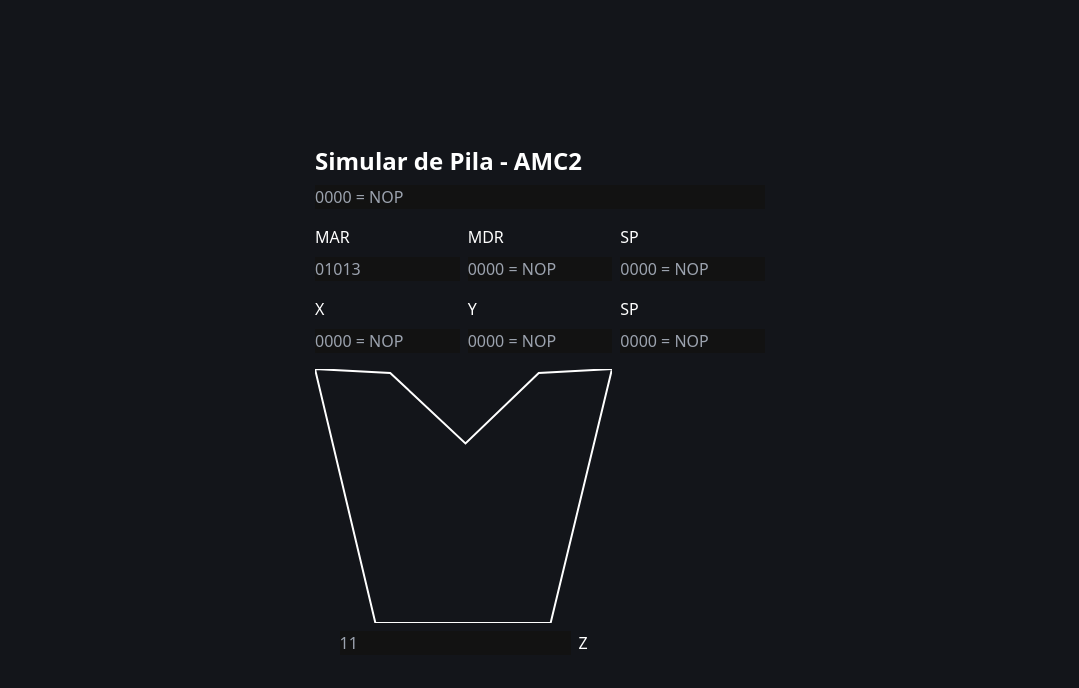
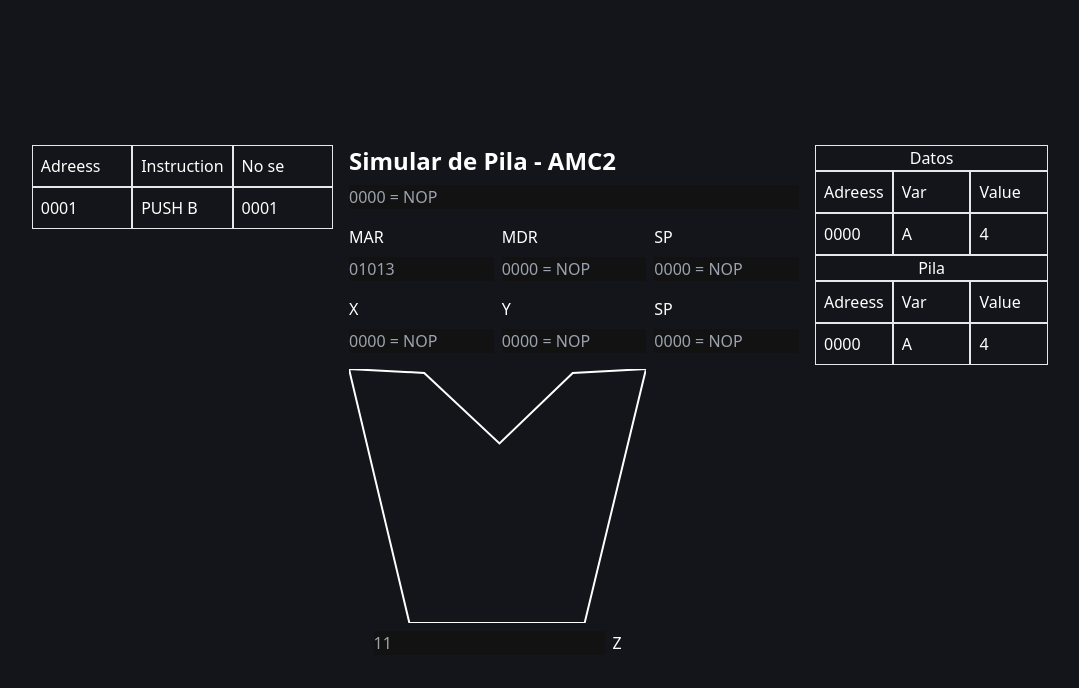
Before and after one commit to MiguelHG2351/amc2-simulacion, an Astro site: page / in a window 1280 px wide. Shown: the whole page, without its empty margins (100-1179 px from the left). Built offline with nearby package versions, Linux system fonts and the light colour scheme; Astro itself is replaced by a stand-in of ours.

Commit message:
added code instruction, data and pila sections

```diff
--- a/src/app/App.tsx
+++ b/src/app/App.tsx
@@ -2,6 +2,27 @@
 export default function App() {
   return (
     <main className="h-screen flex items-center justify-center">
+      <div className="flex gap-x-4">
+        <section className="code">
+          <ul className="grid grid-cols-3">
+            {/* headers table */}
+            <li className="p-2 border border-collapse">
+              Adreess
+            </li>
+            <li className="p-2 border border-collapse">
+              Instruction
+            </li>
+            <li className="p-2 border border-collapse">
+              No se
+            </li>
+            {/* end headers table */}
+
+            <li className="p-2 border border-collapse">0001</li>
+            <li className="p-2 border border-collapse">PUSH B</li>
+            <li className="p-2 border border-collapse">0001</li>
+            {/* end rows table */}
+          </ul>
+        </section>
         <section className="program max-w-[450px] w-[90%]">
           <h1 className="text-2xl font-bold mb-2">Simular de Pila - AMC2</h1>
           <form className="grid grid-cols-3 gap-y-4 gap-x-2">
@@ -40,6 +61,41 @@ export default function App() {
             <div className="col-span-1"></div>
           </form>
         </section>
+        <section className="flex flex-col">
+          <h2 className="text-center border">Datos</h2>
+          <ul className="grid grid-cols-3">
+            <li className="p-2 border border-collapse">
+              Adreess
+            </li>
+            <li className="p-2 border border-collapse">
+              Var
+            </li>
+            <li className="p-2 border border-collapse">
+              Value
+            </li>
+
+            <li className="p-2 border border-collapse">0000</li>
+            <li className="p-2 border border-collapse">A</li>
+            <li className="p-2 border border-collapse">4</li>
+          </ul>
+          <h2 className="text-center border">Pila</h2>
+          <ul className="grid grid-cols-3">
+            <li className="p-2 border border-collapse">
+              Adreess
+            </li>
+            <li className="p-2 border border-collapse">
+              Var
+            </li>
+            <li className="p-2 border border-collapse">
+              Value
+            </li>
+
+            <li className="p-2 border border-collapse">0000</li>
+            <li className="p-2 border border-collapse">A</li>
+            <li className="p-2 border border-collapse">4</li>
+          </ul>
+        </section>
+      </div>
     </main>
   )
 }
```
Lines whose indentation alone changed are shown as unchanged.
